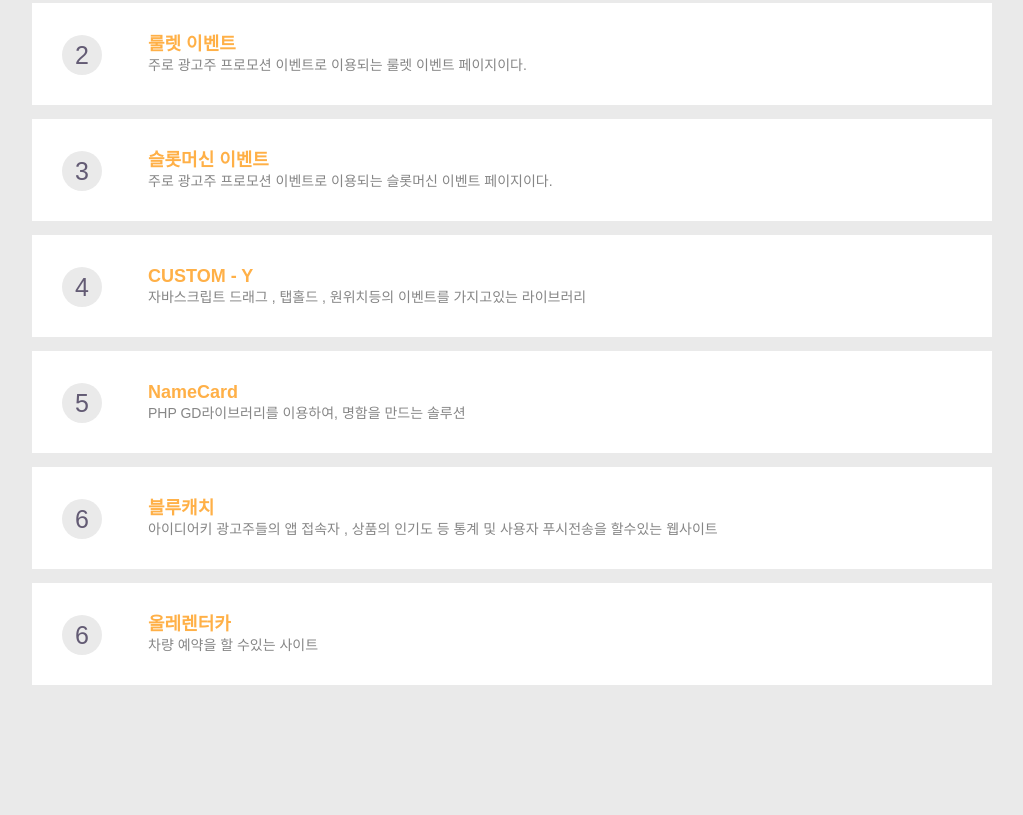
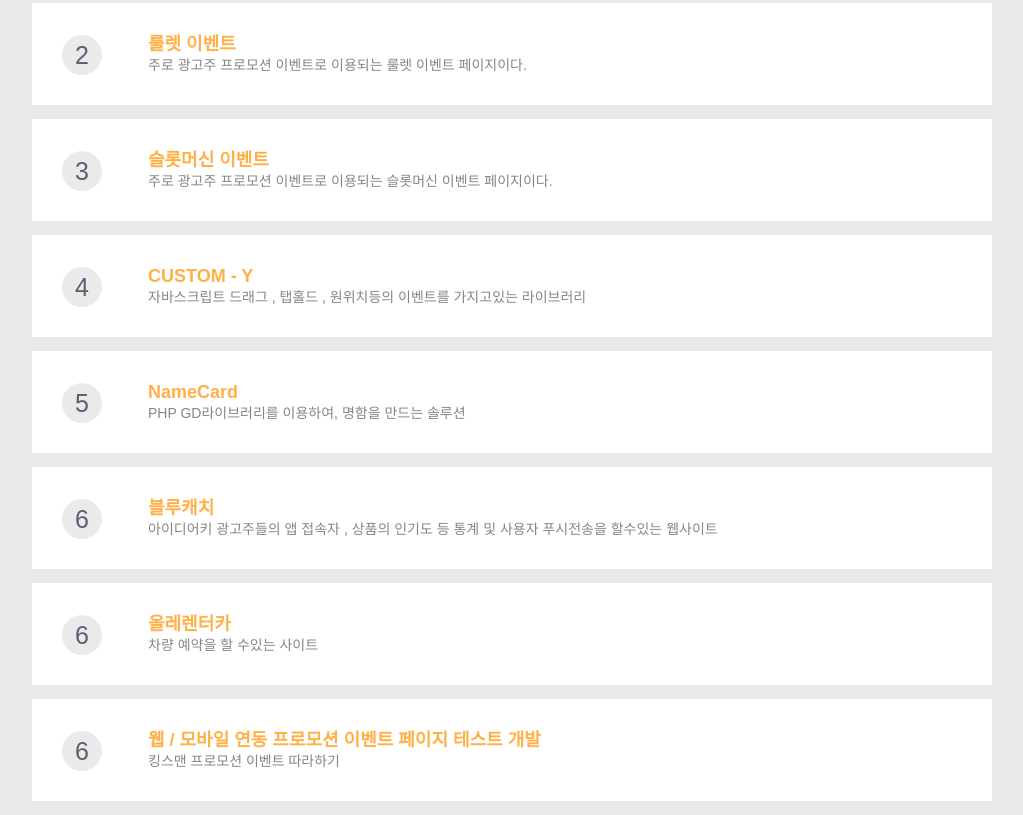
Before and after one commit to ShinHoChull/ShinHoChull.github.io, a plain HTML site: page web/index.html in a window 1280 px wide. Shown: the part 521-1336 px from the top of the page, without its empty margins (128-1151 px from the left). Before the commit the page ends 1220 px from the top, so only its background shows below. Drawn offline with Linux system fonts and the light colour scheme.

Commit message:
인덱스 수정

```diff
--- a/web/index.html
+++ b/web/index.html
@@ -100,7 +100,16 @@
                     </a>
                 </li>
 
-
+                <li>
+                     <a target="_blank" href="http://dev.ideakey.co.kr/yong_chul/game/ksm/ksm_w.php">
+                        <div class="numWrap"><div class="gol">6</div></div>
+                        <div class="adWrap">
+                            <p class="title">웹 / 모바일 연동 프로모션 이벤트 페이지 테스트 개발</p>
+                            <p class="desc">킹스맨 프로모션 이벤트 따라하기</p>
+                            <p class="url"></p>
+                        </div>
+                    </a>
+                </li>
 
                             </ul>
 
```
